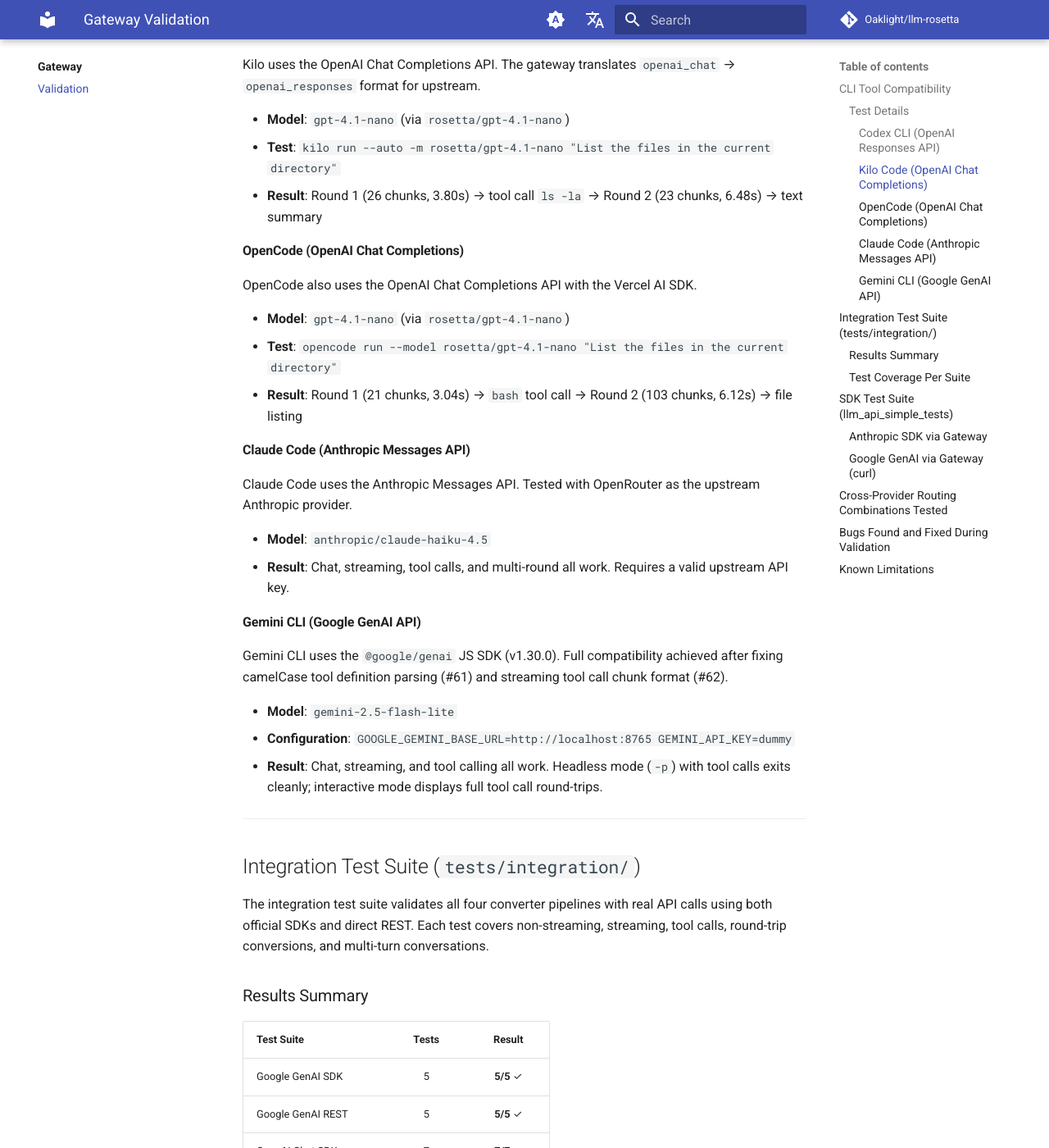
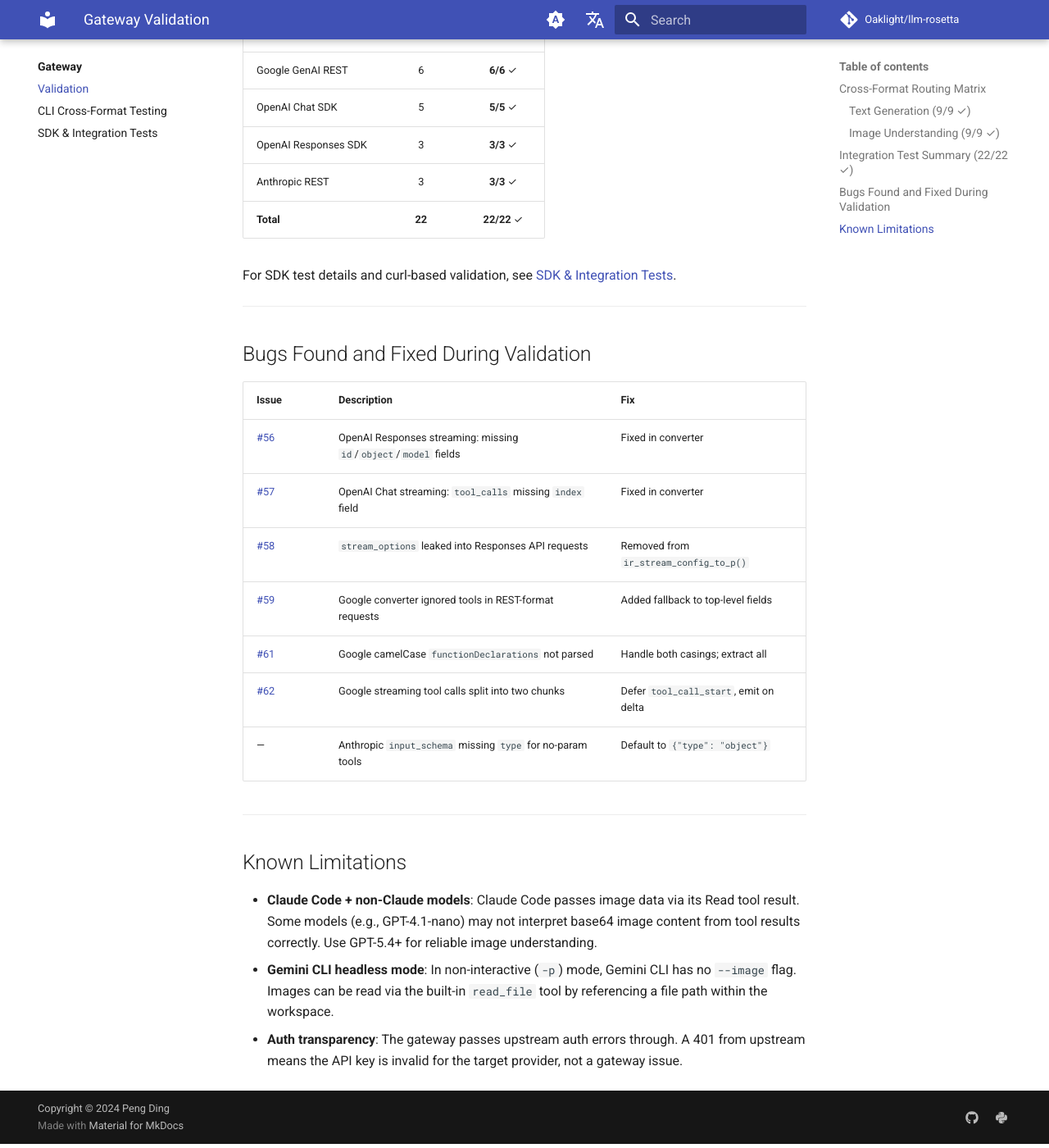
Before and after one commit to Oaklight/llm-rosetta, an MkDocs documentation site: the page built from docs/gateway/validation.md, in a window 1280 px wide and 1400 px high, scrolled down 1393 px. Shown: the whole window at 82% size. Built offline with MkDocs 1.6.1 and Material for MkDocs 9.7.7, drawn with Linux system fonts in a browser that asks for light colours; comment, search, counter and statistics services are not loaded; some of the changed text lies outside the part shown.

Commit message:
docs: restructure validation into 3 pages with reproducible commands
Split validation.md into:
- validation.md: overview with cross-format routing matrix (text 9/9,
  image 9/9), integration test summary, bugs found
- validation-cli.md: reproducible CLI test commands with test_matrix.sh
  script, per-CLI image test instructions
- validation-sdk.md: SDK/integration test details with pytest commands,
  curl-based multi-round tool calling examples

Update mkdocs.yml nav to include new sub-pages.

```diff
--- a/docs/gateway/validation.md
+++ b/docs/gateway/validation.md
@@ -4,139 +4,49 @@
 
 # Gateway Validation Report
 
-This page documents end-to-end validation of the LLM-Rosetta Gateway with real-world CLI tools and SDK test suites, serving as proof of cross-provider compatibility.
+This page summarizes end-to-end validation of the LLM-Rosetta Gateway (via [argo-proxy](https://github.com/Oaklight/argo-proxy)) with real-world CLI tools, SDK test suites, and cross-format routing.
 
-!!! info "Last updated: 2026-03-20"
-    Tested with llm-rosetta v0.2.0 (+ unreleased fixes for [#56](https://github.com/Oaklight/llm-rosetta/issues/56)–[#62](https://github.com/Oaklight/llm-rosetta/issues/62))
+!!! info "Last updated: 2026-03-23"
+    Tested with llm-rosetta v0.2.5 and argo-proxy v3.0.0b7
 
-## CLI Tool Compatibility
+## Cross-Format Routing Matrix
 
-Five popular AI coding CLI tools were tested through the gateway. Each tool speaks a different API format — the gateway translates automatically based on the endpoint path.
+Argo-proxy routes Claude models to the native Anthropic upstream and all other models (GPT, Gemini) to the OpenAI Chat upstream. The gateway automatically translates between auth credential formats (`Authorization: Bearer`, `x-api-key`, `x-goog-api-key`).
 
-| CLI Tool | API Format | Source → Target | Chat | Stream | Tool Calls | Multi-Round |
-|----------|-----------|-----------------|:----:|:------:|:----------:|:-----------:|
-| [Codex CLI](https://github.com/openai/codex) | OpenAI Responses | `openai_responses` → `openai_responses` | ✓ | ✓ | ✓ | ✓ |
-| [Kilo Code](https://kilocode.ai/) | OpenAI Chat | `openai_chat` → `openai_responses` | ✓ | ✓ | ✓ | ✓ |
-| [OpenCode](https://opencode.ai/) | OpenAI Chat | `openai_chat` → `openai_responses` | ✓ | ✓ | ✓ | ✓ |
-| [Claude Code](https://docs.anthropic.com/en/docs/claude-code) | Anthropic Messages | `anthropic` → `anthropic` | ✓ | ✓ | ✓ | ✓ |
-| [Gemini CLI](https://github.com/google-gemini/gemini-cli) | Google GenAI | `google` → `google` | ✓ | ✓ | ✓ | ✓ |
+### Text Generation (9/9 ✓)
 
-### Test Details
+| Client (API Format) | Claude Model | GPT Model | Gemini Model |
+|---------------------|:------------:|:---------:|:------------:|
+| **Claude Code** (Anthropic) | ✓ passthrough | ✓ anthropic→openai_chat | ✓ anthropic→openai_chat |
+| **Codex CLI** (OpenAI Responses) | ✓ responses→anthropic | ✓ passthrough | ✓ passthrough |
+| **Gemini CLI** (Google GenAI) | ✓ google→anthropic | ✓ google→openai_chat | ✓ google→openai_chat |
 
-#### Codex CLI (OpenAI Responses API)
+### Image Understanding (9/9 ✓)
 
-Codex uses the OpenAI Responses API with `wire_api = "responses"`. Multi-round tool calling was verified with the gateway routing to upstream OpenAI.
+| Client (Image Method) | Claude Model | GPT Model | Gemini Model |
+|-----------------------|:------------:|:---------:|:------------:|
+| **Codex CLI** (`-i` flag) | ✓ | ✓ | ✓ |
+| **Claude Code** (Read tool) | ✓ | ✓¹ | ✓ |
+| **Gemini CLI** (read_file tool) | ✓ | ✓ | ✓ |
 
-- **Model**: `gpt-4.1-nano`
-- **Test**: Prompted to list directory contents → model issued `shell` tool call → tool result sent back → model summarized output
-- **Result**: 2 rounds completed successfully, streaming SSE events correctly formatted
+¹ Requires GPT-5.4+; GPT-4.1-nano may fail to interpret Read tool image results.
 
-#### Kilo Code (OpenAI Chat Completions)
-
-Kilo uses the OpenAI Chat Completions API. The gateway translates `openai_chat` → `openai_responses` format for upstream.
-
-- **Model**: `gpt-4.1-nano` (via `rosetta/gpt-4.1-nano`)
-- **Test**: `kilo run --auto -m rosetta/gpt-4.1-nano "List the files in the current directory"`
-- **Result**: Round 1 (26 chunks, 3.80s) → tool call `ls -la` → Round 2 (23 chunks, 6.48s) → text summary
-
-#### OpenCode (OpenAI Chat Completions)
-
-OpenCode also uses the OpenAI Chat Completions API with the Vercel AI SDK.
-
-- **Model**: `gpt-4.1-nano` (via `rosetta/gpt-4.1-nano`)
-- **Test**: `opencode run --model rosetta/gpt-4.1-nano "List the files in the current directory"`
-- **Result**: Round 1 (21 chunks, 3.04s) → `bash` tool call → Round 2 (103 chunks, 6.12s) → file listing
-
-#### Claude Code (Anthropic Messages API)
-
-Claude Code uses the Anthropic Messages API. Tested with OpenRouter as the upstream Anthropic provider.
-
-- **Model**: `anthropic/claude-haiku-4.5`
-- **Result**: Chat, streaming, tool calls, and multi-round all work. Requires a valid upstream API key.
-
-#### Gemini CLI (Google GenAI API)
-
-Gemini CLI uses the `@google/genai` JS SDK (v1.30.0). Full compatibility achieved after fixing camelCase tool definition parsing (#61) and streaming tool call chunk format (#62).
-
-- **Model**: `gemini-2.5-flash-lite`
-- **Configuration**: `GOOGLE_GEMINI_BASE_URL=http://localhost:8765 GEMINI_API_KEY=dummy`
-- **Result**: Chat, streaming, and tool calling all work. Headless mode (`-p`) with tool calls exits cleanly; interactive mode displays full tool call round-trips.
+For reproducible commands and detailed test procedures, see [CLI Cross-Format Testing](validation-cli.md).
 
 ---
 
-## Integration Test Suite (`tests/integration/`)
-
-The integration test suite validates all four converter pipelines with real API calls using both official SDKs and direct REST. Each test covers non-streaming, streaming, tool calls, round-trip conversions, and multi-turn conversations.
-
-### Results Summary
+## Integration Test Summary (22/22 ✓)
 
 | Test Suite | Tests | Result |
 |-----------|:-----:|:------:|
 | Google GenAI SDK | 5 | **5/5** ✓ |
-| Google GenAI REST | 5 | **5/5** ✓ |
-| OpenAI Chat SDK | 7 | **7/7** ✓ |
-| OpenAI Chat REST | 7 | **7/7** ✓ |
-| OpenAI Responses SDK | 4 | **4/4** ✓ |
-| OpenAI Responses REST | 4 | **4/4** ✓ |
-| Anthropic SDK | 6 | **6/6** ✓ |
-| Anthropic REST | 6 | **6/6** ✓ |
-| **Total** | **44** | **44/44** ✓ |
+| Google GenAI REST | 6 | **6/6** ✓ |
+| OpenAI Chat SDK | 5 | **5/5** ✓ |
+| OpenAI Responses SDK | 3 | **3/3** ✓ |
+| Anthropic REST | 3 | **3/3** ✓ |
+| **Total** | **22** | **22/22** ✓ |
 
-### Test Coverage Per Suite
-
-Each SDK/REST test suite covers:
-
-| Test | OpenAI Chat | OpenAI Responses | Anthropic | Google GenAI |
-|------|:-----------:|:----------------:|:---------:|:------------:|
-| Non-stream basic text | ✓ | ✓ | ✓ | ✓ |
-| Non-stream with image | ✓ | — | — | — |
-| Non-stream with tool calls | ✓ | ✓ | ✓ | ✓ |
-| Streaming text | ✓ | — | ✓ | — |
-| Streaming with tool calls | ✓ | — | ✓ | — |
-| Request round-trip | ✓ | ✓ | ✓ | ✓ |
-| Response round-trip | ✓ | ✓ | ✓ | ✓ |
-| Multi-turn conversation | — | — | — | ✓ |
-
----
-
-## SDK Test Suite (`llm_api_simple_tests`)
-
-The [llm_api_simple_tests](https://github.com/Oaklight/llm_api_simple_tests) suite runs 5 standardized tests per provider using official SDKs. All Anthropic tests were run through the gateway with cross-provider routing.
-
-### Anthropic SDK via Gateway
-
-**Configuration**: `ANTHROPIC_BASE_URL=http://localhost:8765`, model `anthropic/claude-3-haiku`
-
-| Test | Description | Status |
-|------|-------------|:------:|
-| `simple_query.py` | Single-turn streaming query | ✓ PASS |
-| `multi_round_chat.py` | 3-round conversation (Fibonacci explanation → code → optimization) | ✓ PASS |
-| `multi_round_function_calling.py` | 3-round tool calling (weather → temperature conversion → comparison) | ✓ PASS |
-| `multi_round_comprehensive.py` | 3-round with image + tool calls (landmark → weather → recommendation) | ✓ PASS |
-| `multi_round_image.py` | 3-round vision conversation (describe → locate → facts) | ✓ PASS |
-
-### Google GenAI via Gateway (curl)
-
-Multi-round tool calling was tested directly via `curl` against the gateway's Google endpoint.
-
-| Round | Request | Model Response | Status |
-|:-----:|---------|---------------|:------:|
-| 1 | "What is 127 * 389?" with `calculator` tool, `mode=ANY` | `functionCall: calculator({expression: "127 * 389"})` | ✓ |
-| 2 | Tool result `49403`, "add 100 to that" | `functionCall: calculator({expression: "49403 + 100"})` | ✓ |
-| 3 | Tool result `49503`, `mode=AUTO` | Text: "The result is 49503." | ✓ |
-
-Tested with both `gemini-2.5-flash-lite` and `gemini-3.1-flash-lite-preview`. Both models correctly returned function calls with `thoughtSignature` preserved.
-
----
-
-## Cross-Provider Routing Combinations Tested
-
-| Source Format | Target Provider | Verified |
-|--------------|----------------|:--------:|
-| OpenAI Chat → | OpenAI Responses | ✓ |
-| OpenAI Responses → | OpenAI Responses | ✓ |
-| Anthropic → | Anthropic (OpenRouter) | ✓ |
-| Google GenAI → | Google GenAI | ✓ |
+For SDK test details and curl-based validation, see [SDK & Integration Tests](validation-sdk.md).
 
 ---
 
@@ -144,17 +54,18 @@
 
 | Issue | Description | Fix |
 |-------|-------------|-----|
-| [#56](https://github.com/Oaklight/llm-rosetta/issues/56) | OpenAI Responses streaming: missing `id`/`object`/`model` fields, incorrect event ordering | Fixed in converter |
+| [#56](https://github.com/Oaklight/llm-rosetta/issues/56) | OpenAI Responses streaming: missing `id`/`object`/`model` fields | Fixed in converter |
 | [#57](https://github.com/Oaklight/llm-rosetta/issues/57) | OpenAI Chat streaming: `tool_calls` missing `index` field | Fixed in converter |
-| [#58](https://github.com/Oaklight/llm-rosetta/issues/58) | `stream_options` (Chat-only) leaked into Responses API requests | Removed from Responses `ir_stream_config_to_p()` |
+| [#58](https://github.com/Oaklight/llm-rosetta/issues/58) | `stream_options` leaked into Responses API requests | Removed from `ir_stream_config_to_p()` |
 | [#59](https://github.com/Oaklight/llm-rosetta/issues/59) | Google converter ignored tools in REST-format requests | Added fallback to top-level fields |
-| [#61](https://github.com/Oaklight/llm-rosetta/issues/61) | Google camelCase `functionDeclarations` not parsed; only first declaration extracted | Handle both casings; extract all declarations |
-| [#62](https://github.com/Oaklight/llm-rosetta/issues/62) | Google streaming tool calls split into two chunks (name-only + args-only) | Defer `tool_call_start`, emit complete `function_call` on `tool_call_delta` |
+| [#61](https://github.com/Oaklight/llm-rosetta/issues/61) | Google camelCase `functionDeclarations` not parsed | Handle both casings; extract all |
+| [#62](https://github.com/Oaklight/llm-rosetta/issues/62) | Google streaming tool calls split into two chunks | Defer `tool_call_start`, emit on delta |
+| — | Anthropic `input_schema` missing `type` for no-param tools | Default to `{"type": "object"}` |
 
 ---
 
 ## Known Limitations
 
-- **Claude Code**: Requires a valid upstream API key for the configured Anthropic provider. The gateway itself is transparent — auth errors are passed through from upstream.
-- **Image passthrough**: Not tested for cross-provider image routing (e.g., OpenAI Chat → Google GenAI with images). Same-provider image support works (Anthropic SDK test confirms vision through the gateway).
-- **Gemini CLI headless mode**: In non-interactive (`-p`) mode, tool call results may not be displayed by the CLI, though the round-trip completes successfully. This is a Gemini CLI display behavior, not a gateway issue.
+- **Claude Code + non-Claude models**: Claude Code passes image data via its Read tool result. Some models (e.g., GPT-4.1-nano) may not interpret base64 image content from tool results correctly. Use GPT-5.4+ for reliable image understanding.
+- **Gemini CLI headless mode**: In non-interactive (`-p`) mode, Gemini CLI has no `--image` flag. Images can be read via the built-in `read_file` tool by referencing a file path within the workspace.
+- **Auth transparency**: The gateway passes upstream auth errors through. A 401 from upstream means the API key is invalid for the target provider, not a gateway issue.
--- a/mkdocs.yml
+++ b/mkdocs.yml
@@ -102,6 +102,8 @@
   - Gateway:
       - gateway/index.md
       - Validation: gateway/validation.md
+      - CLI Cross-Format Testing: gateway/validation-cli.md
+      - SDK & Integration Tests: gateway/validation-sdk.md
   - Examples:
       - examples/index.md
       - Cross-Provider Conversation: examples/cross-provider.md
```
Also changed, not shown: docs/gateway/validation-cli.md (added, +271 -0 lines), docs/gateway/validation-sdk.md (added, +130 -0 lines).
